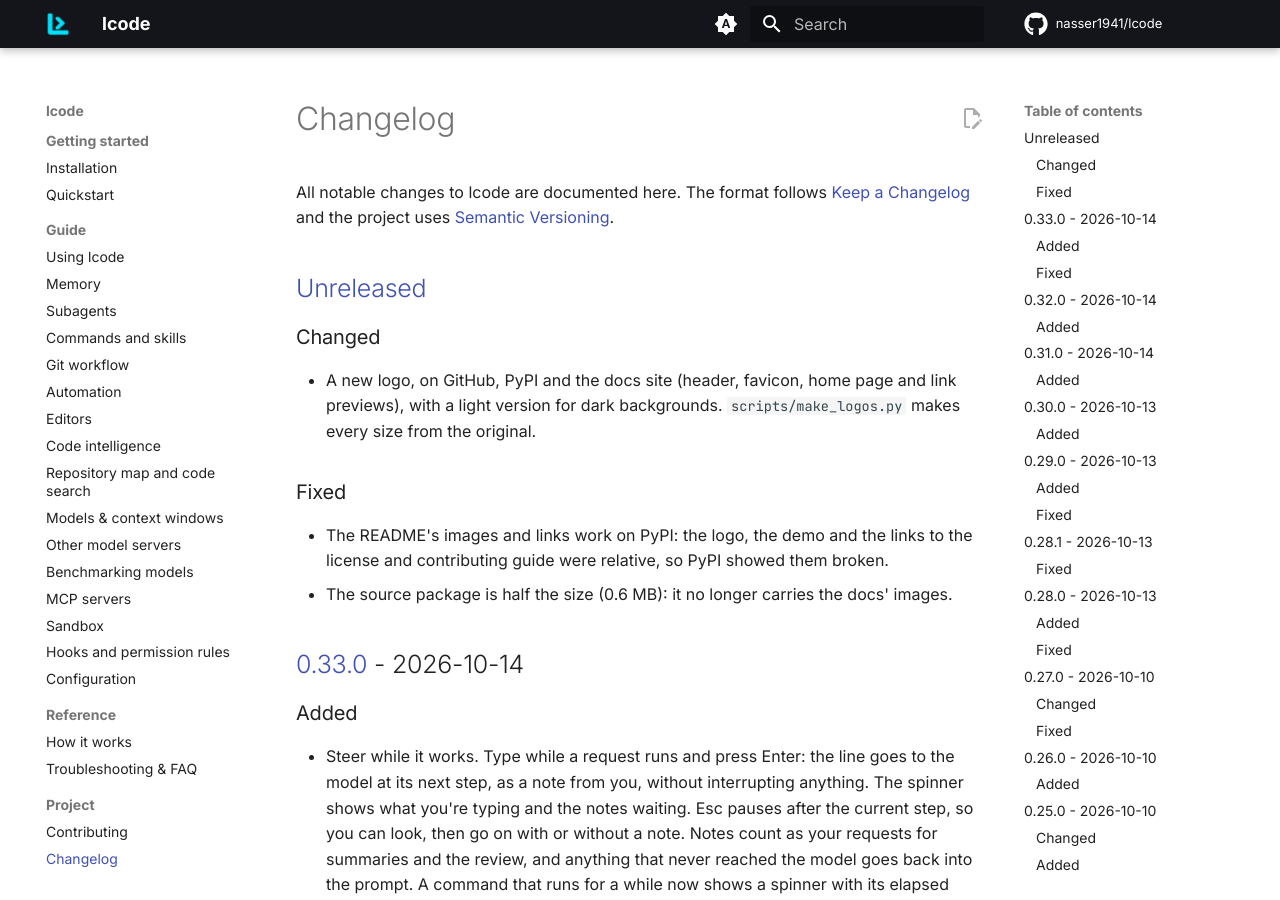
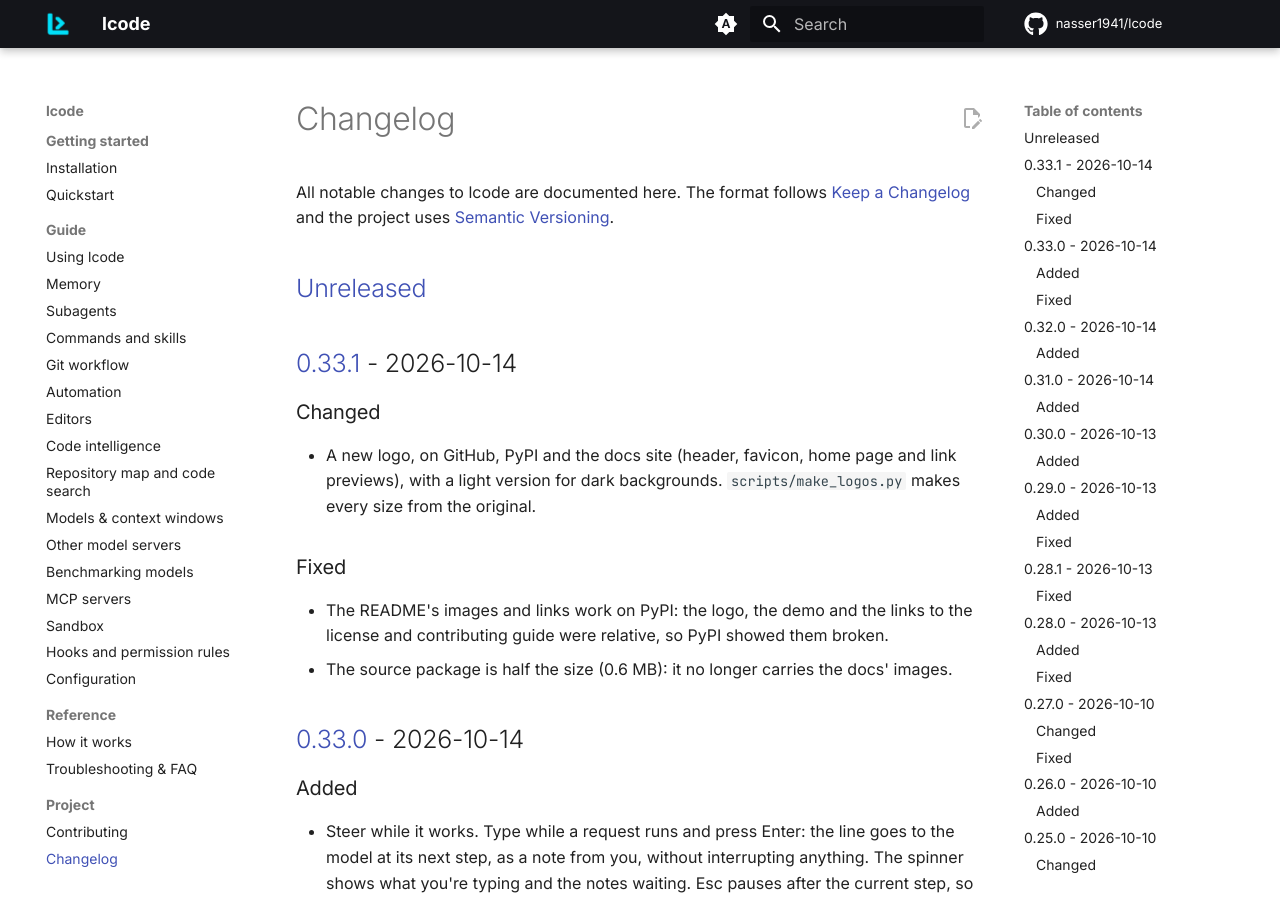
Before and after one commit to nasser1941/lcode, an MkDocs documentation site: the page built from docs/changelog.md, in a window 1280 px wide and 900 px high. Built offline with MkDocs 1.6.1 and Material for MkDocs 9.7.7, drawn with Linux system fonts in a browser that asks for light colours; comment, search, counter and statistics services are not loaded.

Commit message:
Release 0.33.1 (#132)
Co-authored-by: nasser1941 <9349840+nasser1941@users.noreply.github.com>
Co-authored-by: Claude Opus 5.5 <noreply@anthropic.com>

```diff
--- a/CHANGELOG.md
+++ b/CHANGELOG.md
@@ -5,6 +5,8 @@ All notable changes to lcode are documented here. The format follows
 [Semantic Versioning](https://semver.org/).
 
 ## [Unreleased]
+
+## [0.33.1] - 2026-10-14
 
 ### Changed
 
@@ -720,7 +722,8 @@ First public release.
 - `AGENTS.md` project instructions and `/init` to generate them.
 - One-line installer for Linux and macOS.
 
-[Unreleased]: https://github.com/nasser1941/lcode/compare/v0.33.0...HEAD
+[Unreleased]: https://github.com/nasser1941/lcode/compare/v0.33.1...HEAD
+[0.33.1]: https://github.com/nasser1941/lcode/compare/v0.33.0...v0.33.1
 [0.33.0]: https://github.com/nasser1941/lcode/compare/v0.32.0...v0.33.0
 [0.32.0]: https://github.com/nasser1941/lcode/compare/v0.31.0...v0.32.0
 [0.31.0]: https://github.com/nasser1941/lcode/compare/v0.30.0...v0.31.0
--- a/src/lcode/__init__.py
+++ b/src/lcode/__init__.py
@@ -3,7 +3,7 @@
 From a program: `from lcode import Session` (see lcode.api).
 """
 
-__version__ = "0.33.0"
+__version__ = "0.33.1"
 
 API = ("Session", "Result", "Options", "SetupError")
 
```
Also changed, not shown: docs/quickstart.md (+1 -1 lines).
